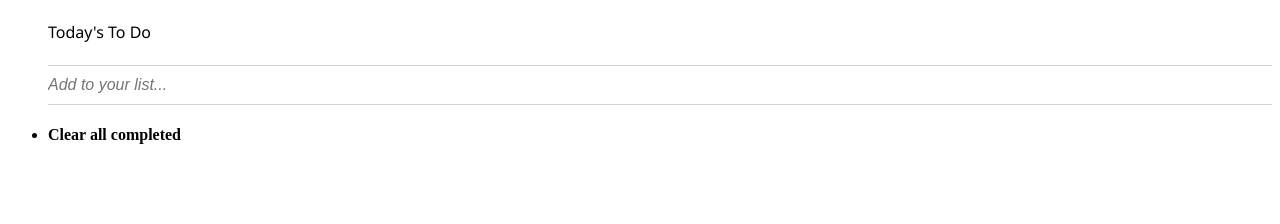
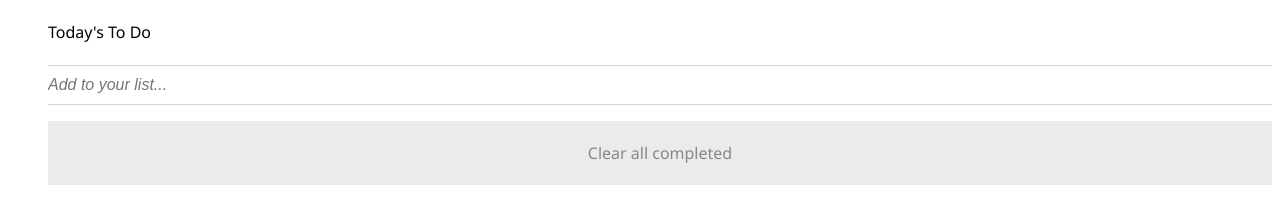
Before and after one commit to YuvrajM108/js-to-do-list, a website built with webpack: page src/index.html in a window 1280 px wide. Built offline with nearby package versions, Linux system fonts and the light colour scheme.

Commit message:
Add styling for completed

```diff
--- a/src/completion.js
+++ b/src/completion.js
@@ -3,12 +3,13 @@ import { Task, sortTasks } from './task';
 export function completionMarker(cboxId, tIdx) {
   const tasks = sortTasks(Task.myTasks);
   const cbox = document.getElementById(`${cboxId}`);
+  const desc = cbox.parentElement.getElementsByTagName('h4')[0];
   if (cbox.checked) {
-    cbox.parentElement.classList.add('completed');
+    desc.classList.add('completed');
     tasks[tIdx].completed = true;
     localStorage.myTasks = JSON.stringify(Task.myTasks);
   } else {
-    cbox.parentElement.classList.remove('completed');
+    desc.classList.remove('completed');
     tasks[tIdx].completed = false;
     localStorage.myTasks = JSON.stringify(Task.myTasks);
   }
--- a/src/index.html
+++ b/src/index.html
@@ -19,8 +19,8 @@
         </ul>
         <ul class="list" id="todo-list">
         </ul>
-        <ul>
-          <li><h4>Clear all completed</h4></li>
+        <ul class="clear-list">
+          <li class="clear-link"><a class="clear"><h4 class="clear-completed">Clear all completed</h4></a></li>
         </ul>
     </body>
 </html>
--- a/src/index.js
+++ b/src/index.js
@@ -17,8 +17,7 @@ const displayTasks = () => {
       li.setAttribute('class', 'task');
       if (sortedTasks[i].completed) {
         li.innerHTML = `<div class='task-name' id='desc${sortedTasks[i].index}'><input type='checkbox' id='${sortedTasks[i].index}' checked>
-        <h4 class='task-desc'>${sortedTasks[i].description}</h4></div>`;
-        li.classList.add('completed');
+        <h4 class='task-desc completed'>${sortedTasks[i].description}</h4></div>`;
       } else {
         li.innerHTML = `<div class='task-name' id='desc${sortedTasks[i].index}'><input type='checkbox' id='${sortedTasks[i].index}'>
         <h4 class='task-desc'>${sortedTasks[i].description}</h4></div>`;
--- a/src/style.css
+++ b/src/style.css
@@ -1,5 +1,6 @@
 ul.list,
-.top-list {
+.top-list,
+.clear-list {
   list-style-type: none;
 }
 
@@ -38,13 +39,22 @@ li.task,
   border-bottom: 1px solid lightgrey;
 }
 
-li.completed {
+h4.completed {
   text-decoration: line-through;
   color: lightgrey;
 }
 
+li.clear-link {
+  background-color: rgb(235, 235, 235);
+  display: flex;
+  flex-direction: row;
+  justify-content: center;
+  align-items: baseline;
+}
+
 h4.task-desc,
-.list-header {
+.list-header,
+.clear-completed {
   font-family: 'Segoe UI', Tahoma, Geneva, Verdana, sans-serif;
   font-weight: normal;
 }
@@ -91,3 +101,13 @@ a.delete-btn {
 a.delete-btn:hover {
   cursor: pointer;
 }
+
+a.clear {
+  color: rgb(135, 135, 135);
+}
+
+a.clear:hover {
+  color: black;
+  text-decoration: underline;
+  cursor: pointer;
+}
```
